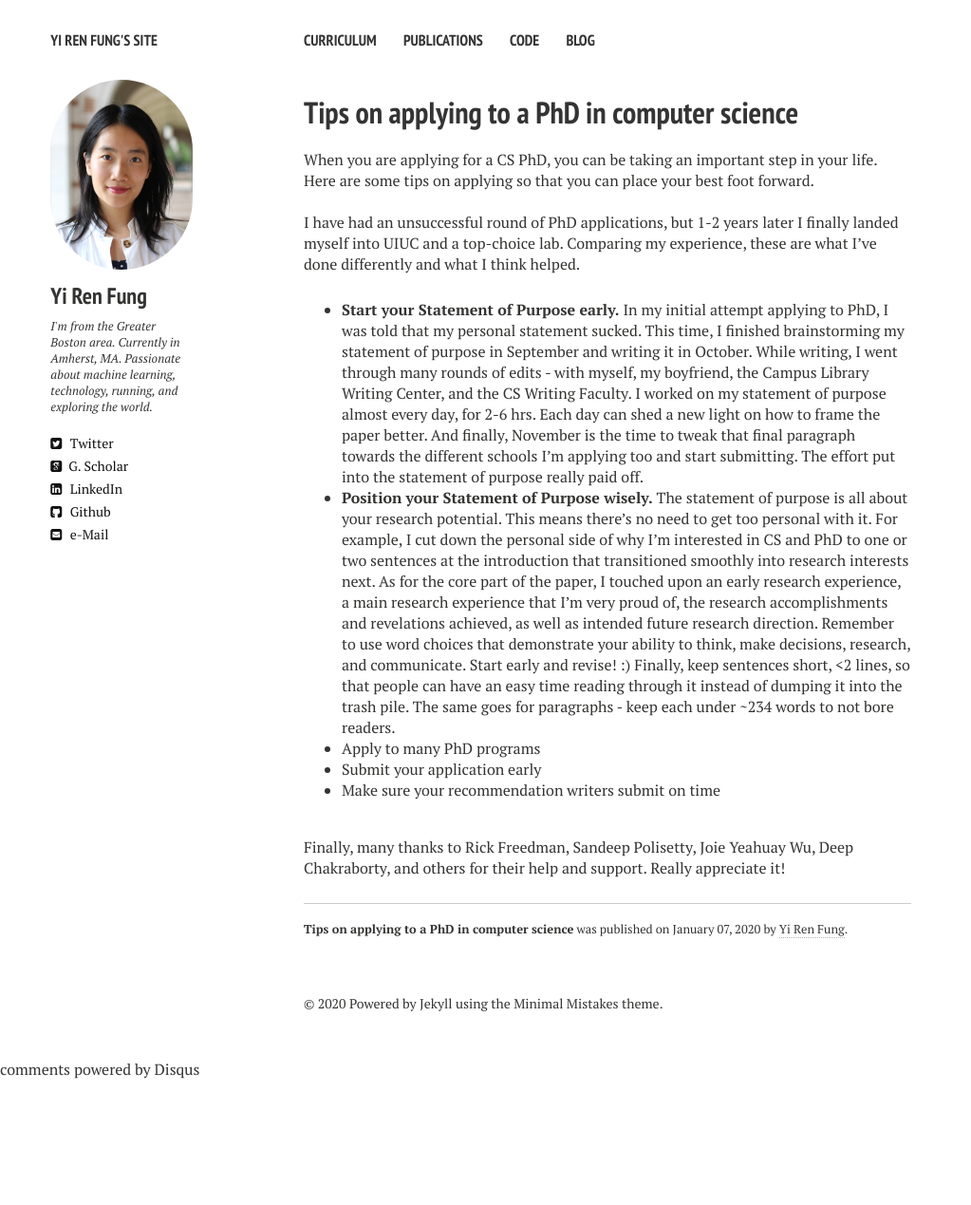
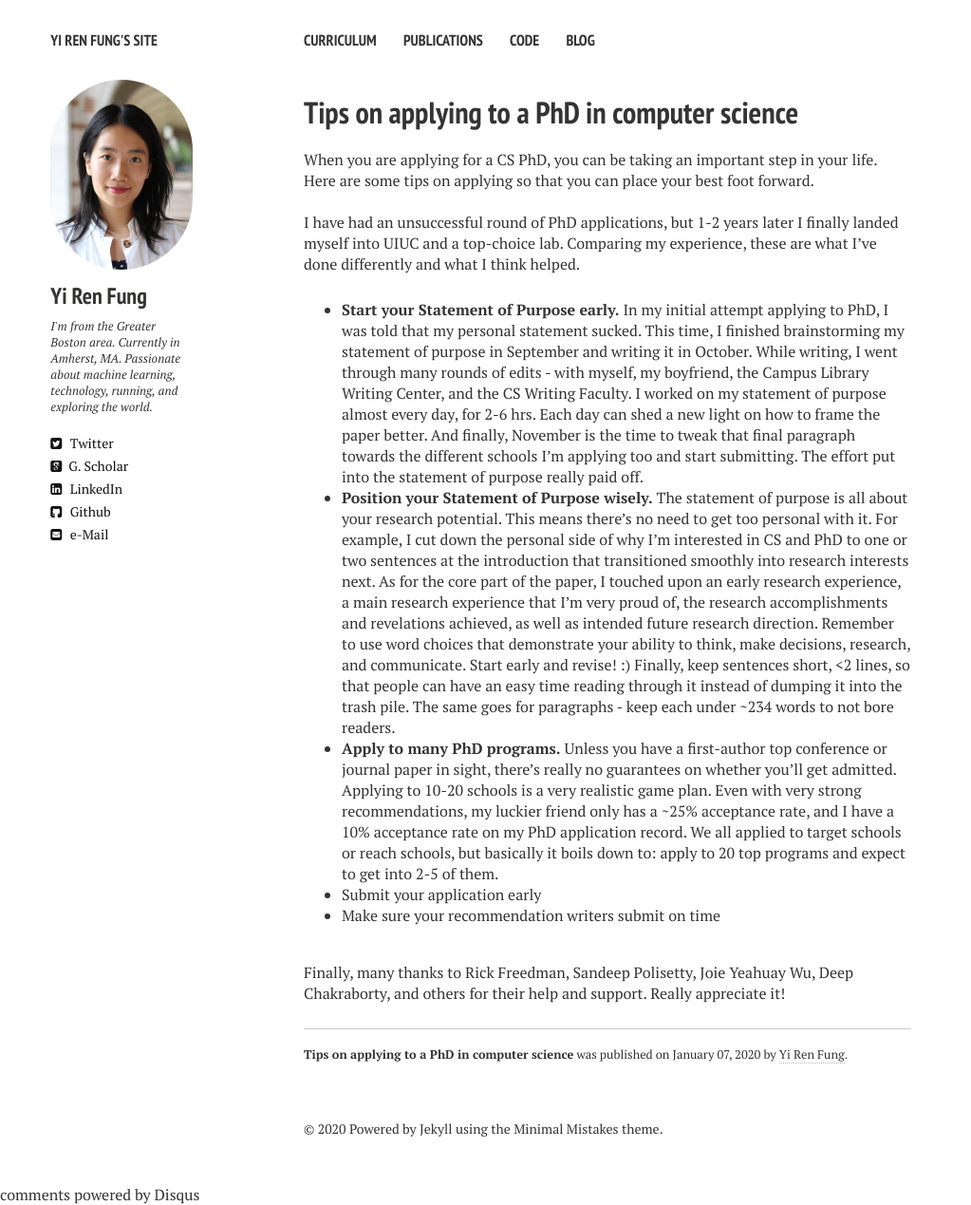
Before and after one commit to yrf1/yrf1.github.io, a Jekyll site: the page built from _posts/2020-01-07-on-phd-applications.md, in a window 1280 px wide. Shown: the whole page at 95% size, without its empty margins (0-1023 px from the left). Built offline with Jekyll 4.4.1, drawn with Linux system fonts in a browser that asks for light colours; nearby versions of some CDN libraries; comment, search, counter and statistics services are not loaded; before the commit the page ends 1137 px from its top, so only the background shows below that.

Commit message:
Updated blog post

```diff
--- a/_posts/2020-01-07-on-phd-applications.md
+++ b/_posts/2020-01-07-on-phd-applications.md
@@ -12,7 +12,7 @@
 I have had an unsuccessful round of PhD applications, but 1-2 years later I finally landed myself into UIUC and a top-choice lab. Comparing my experience, these are what I've done differently and what I think helped.
 * **Start your Statement of Purpose early.** In my initial attempt applying to PhD, I was told that my personal statement sucked. This time, I finished brainstorming my statement of purpose in September and writing it in October. While writing, I went through many rounds of edits - with myself, my boyfriend, the Campus Library Writing Center, and the CS Writing Faculty. I worked on my statement of purpose almost every day, for 2-6 hrs. Each day can shed a new light on how to frame the paper better. And finally, November is the time to tweak that final paragraph towards the different schools I'm applying too and start submitting. The effort put into the statement of purpose really paid off.
 * **Position your Statement of Purpose wisely.** The statement of purpose is all about your research potential. This means there's no need to get too personal with it. For example, I cut down the personal side of why I'm interested in CS and PhD to one or two sentences at the introduction that transitioned smoothly into research interests next. As for the core part of the paper, I touched upon an early research experience, a main research experience that I'm very proud of, the research accomplishments and revelations achieved, as well as intended future research direction. Remember to use word choices that demonstrate your ability to think, make decisions, research, and communicate. Start early and revise! :) Finally, keep sentences short, <2 lines, so that people can have an easy time reading through it instead of dumping it into the trash pile. The same goes for paragraphs - keep each under ~234 words to not bore readers.
-* Apply to many PhD programs
+* **Apply to many PhD programs.** Unless you have a first-author top conference or journal paper in sight, there's really no guarantees on whether you'll get admitted. Applying to 10-20 schools is a very realistic game plan. Even with very strong recommendations, my luckier friend only has a ~25% acceptance rate, and I have a 10% acceptance rate on my PhD application record. We all applied to target schools or reach schools, but basically it boils down to: apply to 20 top programs and expect to get into 2-5 of them.
 * Submit your application early
 * Make sure your recommendation writers submit on time
 <br />
```
